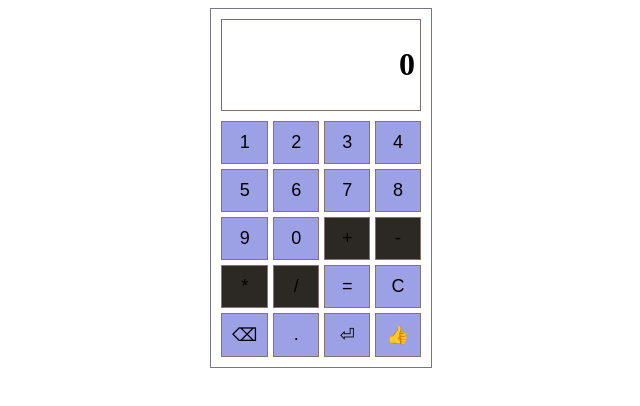
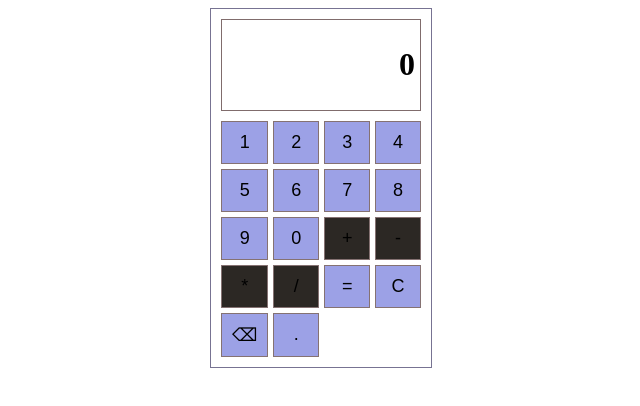
Before and after one commit to Telesphore-Uwabera/Calculator, a plain HTML site: page index.html in a window 1280 px wide. Shown: the whole page, without its empty margins (319-959 px from the left). Drawn offline with Linux system fonts and the light colour scheme.

Commit message:
Update index.html

```diff
--- a/index.html
+++ b/index.html
@@ -34,8 +34,6 @@
       <button class="button" id="clear">C</button>
       <button class="button" id="backspace">⌫</button>
       <button class="button" id="decimal">.</button>
-      <button class="button" id="enter">⏎</button>
-      <button class="button" id="Ok">👍</button>
     </div>
   </div>
   <script src="javascript.js"></script>
```
